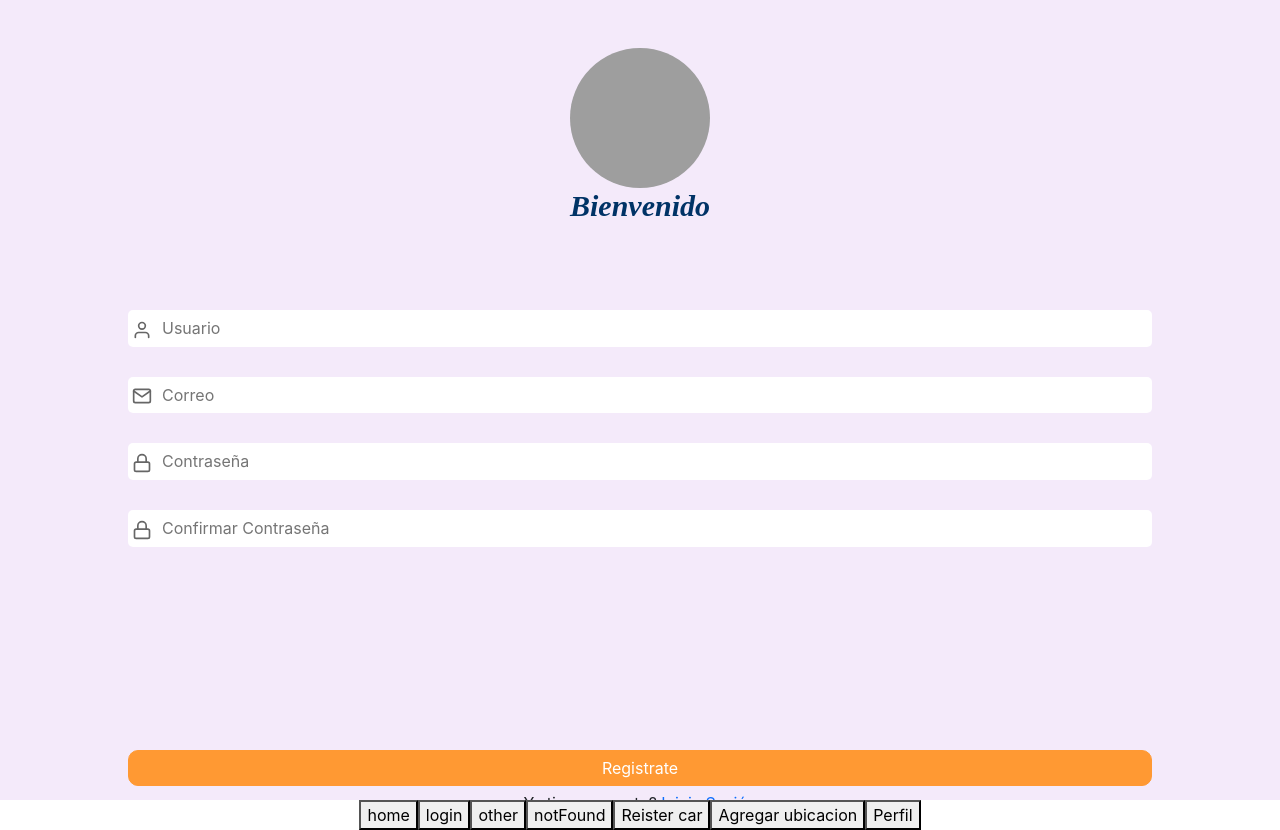
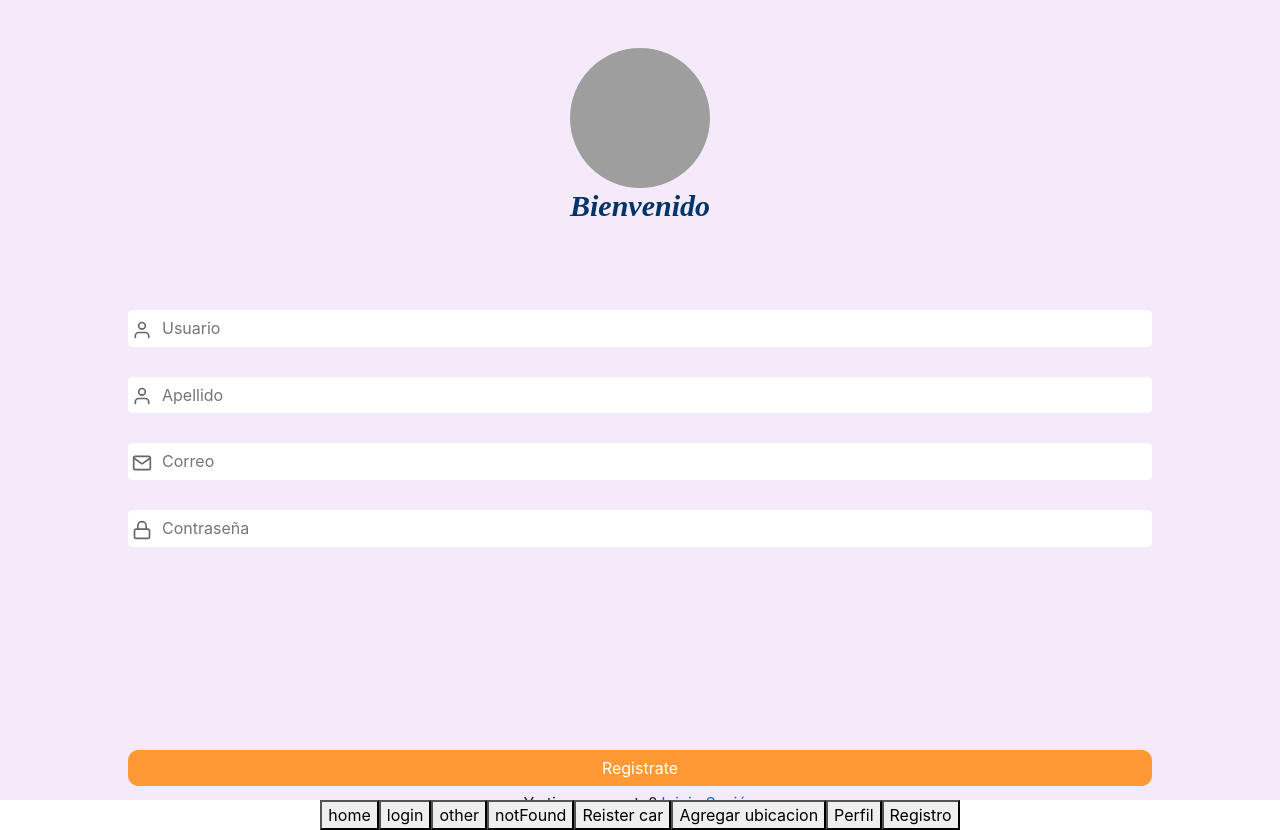
Before and after one commit to jimeneab/washak-ui, a React (Create React App) app: page /registro in a window 1280 px wide. Built offline with nearby package versions, Linux system fonts and the light colour scheme; grey boxes are pictures that could not be loaded.

Commit message:
logica en profile y register

```diff
--- a/src/App.js
+++ b/src/App.js
@@ -7,6 +7,7 @@ import RegisterCar from './Views/RegisterCar/RegisterCar';
 import Login from './Views/Login/Login';
 import Profile from './Views/Profile/profile';
 import AddPosition from './Views/AddPosition/AddPosition'
+
 
 function App() {
   return (
@@ -19,6 +20,7 @@ function App() {
         <Route path='/registerCar' element={<RegisterCar />} />
         <Route path='/perfil' element={<Profile />} />
         <Route path='/addPosition' element={<AddPosition />} />
+        <Route path='/registro' element={<Register />} />
       </Routes>
       <Link to='/login'>
         <button>home</button>
@@ -41,6 +43,9 @@ function App() {
       <Link to='/perfil'>
         <button>Perfil</button>
       </Link>
+      <Link to='/registro'>
+        <button>Registro</button>
+      </Link>
     </div>
   );
 }
--- a/src/Views/Profile/profile.css
+++ b/src/Views/Profile/profile.css
@@ -55,3 +55,7 @@
 .profile-footer{
     margin-top: 5rem;
 }
+
+.button-img{
+    font-size: 3rem;
+}
--- a/src/Views/Profile/profile.js
+++ b/src/Views/Profile/profile.js
@@ -1,6 +1,7 @@
 import React from "react";
 import Button from "../../Components/Button/Button";
 import { Link } from "react-router-dom";
+import { useState } from "react";
 import './profile.css'
 import { Mail, Phone, User } from "react-feather";
 import { MdLocationPin } from "react-icons/md";
@@ -9,6 +10,19 @@ import { AiOutlineCar } from "react-icons/ai";
 
 
 const Profile = () => {
+
+    const [profile, setProfile] = useState({})
+
+    const profileData = event => {
+        const name = event.target.name
+        const value = event.target.value
+        setProfile({...profile, [name]:value})
+    }
+
+    const saveHandlerProfile = () => {
+
+    }
+
     return (
         <section className="profile">
             <div className="profile-header">
@@ -21,34 +35,34 @@ const Profile = () => {
                 <form>
                     <div className="profile-input">
                         <User color="#666666" width={'20px'} className="mx-1" />
-                        <input type="text" placeholder="Nombre" className="mx-1" />
+                        <input type="text" placeholder="Nombre" name="name" className="mx-1" onChange={profileData}/>
                     </div>
                     <div className="profile-input">
                         <User color="#666666" width={'20px'} className="mx-1" />
-                        <input type="text" placeholder="Apellido" className="mx-1" />
+                        <input type="text" placeholder="Apellido" name="lastName" className="mx-1" onChange={profileData}/>
                     </div>
                     <div className="profile-input">
                         <Mail color="#666666" width={'20px'} className="mx-1" />
-                        <input type="text" placeholder="Correo" className="mx-1" />
+                        <input type="text" placeholder="Correo" name="mail" className="mx-1" onChange={profileData}/>
                     </div>
                     <div className="profile-input">
                         <Phone color="#666666" width={'20px'} className="mx-1" />
-                        <input type="tel" placeholder="Telefono" className="mx-1" />
+                        <input type="tel" placeholder="Telefono" name="phone" className="mx-1" onChange={profileData}/>
                     </div>
                 </form>
             </div>
             <div className="col-12 d-flex ">
                 <div className="col-6">
-                    <button >< AiOutlineCar /></button>
+                    <button className="button-img">< AiOutlineCar /></button>
                     <h3>Añade un vehículo</h3>
                 </div>
                 <div className="col-6">
-                    <button ><MdLocationPin /></button>
+                    <button className="button-img"><MdLocationPin /></button>
                     <h3>Añade una ubicación</h3>
                 </div>
             </div>
             <div className="profile-footer">
-                <Button width={'medium'} color="primary"> Guardar </Button>
+                <Button width={'medium'} color="primary" onClick={saveHandlerProfile}> Guardar </Button>
                 <Link to="/"><p>Completar mi perfil mas tarde</p></Link>
             </div>
         </section>
--- a/src/Views/Register/register.js
+++ b/src/Views/Register/register.js
@@ -16,6 +16,7 @@ const Register = () => {
         const name = event.target.name
         const value = event.target.value
         setNewUser({...newUser, [name]:value})
+        console.log(newUser)
     }
 
     const saveHandlerUser = async () => {
@@ -36,19 +37,19 @@ const Register = () => {
                 <form>
                     <div className="register-input">
                         <User color="#666666" width={'20px'} className="mx-1" />
-                        <input type="text" placeholder="Usuario" className="mx-1"  onChange={formHandlerUser}/>
+                        <input type="text" placeholder="Usuario" name="User" className="mx-1" onChange={formHandlerUser}/>
+                    </div>
+                    <div className="profile-input">
+                        <User color="#666666" width={'20px'} className="mx-1" />
+                        <input type="text" placeholder="Apellido" name="lastName" className="mx-1" />
                     </div>
                     <div className="register-input">
                         <Mail color="#666666" width={'20px'} className="mx-1" />
-                        <input type="email" placeholder="Correo" className="mx-1" onChange={formHandlerUser} />
+                        <input type="email" placeholder="Correo" name="Mail" className="mx-1" onChange={formHandlerUser} />
                      </div>
                     <div className="register-input">
                         <Lock color="#666666" width={'20px'} className="mx-1" />
-                        <input type="password" placeholder="Contraseña" className="mx-1"  onChange={formHandlerUser}/>
-                     </div>
-                    <div className="register-input">
-                        <Lock color="#666666" width={'20px'} className="mx-1" />
-                        <input type="password" placeholder="Confirmar Contraseña" className="mx-1"  onChange={formHandlerUser}/>
+                        <input type="password" placeholder="Contraseña" name="Password" className="mx-1" onChange={formHandlerUser}/>
                      </div>
                 </form>
             </div>
```
